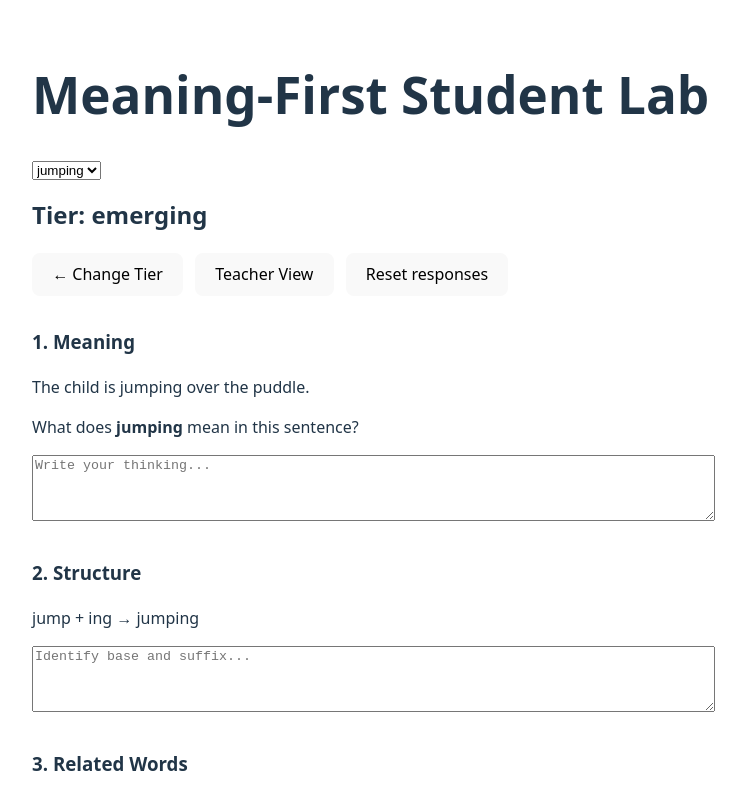
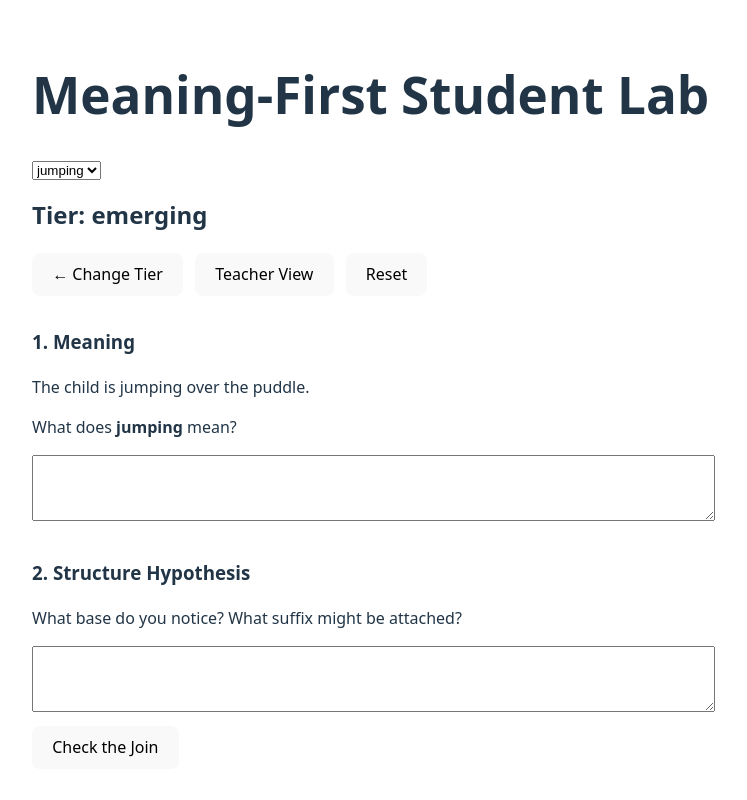
Before and after one commit to Lokahi-Connect/Meaning-First-Student-Lab, a React (Vite) app: page / in a window 1280 px wide. Both pictures are taken after a click on the button "🌱 Emerging". Shown: the top 800 px of the page, without its empty margins (0-747 px from the left). Built offline with nearby package versions, Linux system fonts and the light colour scheme.

Commit message:
Update App.tsx

```diff
--- a/src/App.tsx
+++ b/src/App.tsx
@@ -7,6 +7,7 @@ export default function App() {
   const [tier, setTier] = useState<Tier | null>(null);
   const [lessonIndex, setLessonIndex] = useState(0);
   const [teacherView, setTeacherView] = useState(false);
+  const [showStructure, setShowStructure] = useState(false);
 
   const [meaningResponse, setMeaningResponse] = useState("");
   const [structureResponse, setStructureResponse] = useState("");
@@ -20,11 +21,10 @@ export default function App() {
     setStructureResponse("");
     setRelatedResponse("");
     setGraphemeResponse("");
+    setShowStructure(false);
   };
 
-  if (!lesson) {
-    return <div style={{ padding: "2rem" }}>No lessons found.</div>;
-  }
+  if (!lesson) return <div style={{ padding: "2rem" }}>No lessons found.</div>;
 
   if (!tier) {
     return (
@@ -43,7 +43,6 @@ export default function App() {
     <div style={{ padding: "2rem" }}>
       <h1>Meaning-First Student Lab</h1>
 
-      {/* Lesson Selector */}
       <select
         value={lessonIndex}
         onChange={(e) => {
@@ -71,7 +70,7 @@ export default function App() {
         </button>
 
         <button onClick={resetResponses} style={{ marginLeft: "0.75rem" }}>
-          Reset responses
+          Reset
         </button>
       </div>
 
@@ -80,61 +79,83 @@ export default function App() {
         <h3>1. Meaning</h3>
         <p>{lesson.sentence}</p>
         <p>
-          What does <strong>{lesson.word}</strong> mean in this sentence?
+          What does <strong>{lesson.word}</strong> mean?
         </p>
+
         <textarea
           value={meaningResponse}
           onChange={(e) => setMeaningResponse(e.target.value)}
-          placeholder="Write your thinking..."
           rows={4}
           style={{ width: "100%" }}
         />
       </section>
 
-      {/* 2. Structure */}
+      {/* 2. Hypothesis About Structure */}
       <section style={{ marginTop: "2rem" }}>
-        <h3>2. Structure</h3>
-        <p>{lesson.structure}</p>
+        <h3>2. Structure Hypothesis</h3>
+        <p>What base do you notice? What suffix might be attached?</p>
+
         <textarea
           value={structureResponse}
           onChange={(e) => setStructureResponse(e.target.value)}
-          placeholder="Identify base and suffix..."
           rows={4}
           style={{ width: "100%" }}
         />
-      </section>
 
-      {/* 3. Related Words */}
-      <section style={{ marginTop: "2rem" }}>
-        <h3>3. Related Words</h3>
-        <p>
-          What other words are related to <strong>{lesson.base}</strong>?
-        </p>
-        <textarea
-          value={relatedResponse}
-          onChange={(e) => setRelatedResponse(e.target.value)}
-          placeholder="List related words..."
-          rows={4}
-          style={{ width: "100%" }}
-        />
-        {teacherView && (
-          <div style={{ marginTop: "0.5rem" }}>
-            <strong>Teacher note:</strong> Suggested related words:{" "}
-            {lesson.related.join(", ")}
+        {!showStructure && (
+          <button
+            onClick={() => setShowStructure(true)}
+            style={{ marginTop: "0.5rem" }}
+          >
+            Check the Join
+          </button>
+        )}
+
+        {(showStructure || teacherView) && (
+          <div
+            style={{
+              marginTop: "0.75rem",
+              padding: "0.75rem",
+              backgroundColor: "#f4f4f4",
+              borderRadius: "6px",
+            }}
+          >
+            <strong>Structure:</strong> {lesson.structure}
           </div>
         )}
       </section>
 
-      {/* 4. Grapheme Function */}
+      {/* 3. Evidence */}
+      <section style={{ marginTop: "2rem" }}>
+        <h3>3. Related Words (Evidence)</h3>
+        <p>
+          What other words are related to <strong>{lesson.base}</strong>?
+        </p>
+
+        <textarea
+          value={relatedResponse}
+          onChange={(e) => setRelatedResponse(e.target.value)}
+          rows={4}
+          style={{ width: "100%" }}
+        />
+
+        {teacherView && (
+          <div style={{ marginTop: "0.5rem" }}>
+            <strong>Suggested:</strong> {lesson.related.join(", ")}
+          </div>
+        )}
+      </section>
+
+      {/* 4. Explanation */}
       <section style={{ marginTop: "2rem" }}>
         <h3>4. Grapheme Function</h3>
         <p>
           How is the grapheme &lt;-{lesson.suffix}&gt; functioning in this word?
         </p>
+
         <textarea
           value={graphemeResponse}
           onChange={(e) => setGraphemeResponse(e.target.value)}
-          placeholder="Explain how the suffix functions..."
           rows={4}
           style={{ width: "100%" }}
         />
@@ -144,12 +165,12 @@ export default function App() {
             style={{
               marginTop: "1rem",
               padding: "1rem",
-              backgroundColor: "#f4f4f4",
+              backgroundColor: "#eaeaea",
               borderRadius: "6px",
             }}
           >
             <strong>Model Explanation:</strong>
-            <p style={{ marginTop: "0.5rem" }}>{lesson.graphemeExplanation}</p>
+            <p>{lesson.graphemeExplanation}</p>
           </div>
         )}
       </section>
```
